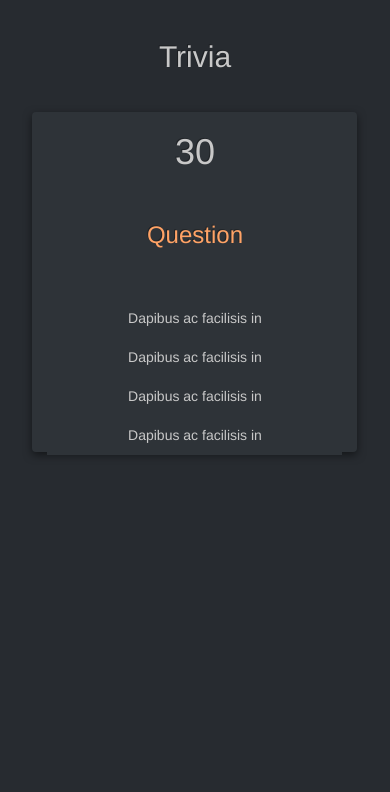
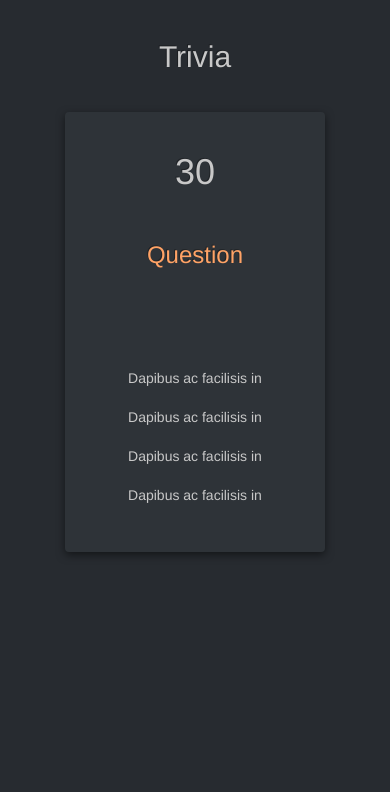
Before and after one commit to asztell/Trivia, a PHP site: page / in a window 390 px wide. Shown: the top 792 px of the page. Run offline with PHP 8.4, Linux system fonts and the light colour scheme; some libraries are stand-ins or nearby versions.

Commit message:
added layout adjustments

```diff
--- a/assets/css/style.css
+++ b/assets/css/style.css
@@ -19,7 +19,7 @@ html {
 }
 
 .panel {
-	height: 340px;
+	height: 440px;
 	-webkit-box-shadow: 0 3px 9px rgba(0, 0, 0, 0.5);
 	box-shadow: 0 3px 9px rgba(0, 0, 0, 0.5);
 	border: none;
--- a/index.html
+++ b/index.html
@@ -15,11 +15,14 @@
 	</div>
 	<div class="container">
 		<div class="row">
-			<div class="panel panel-default col-lg-10 col-lg-offset-1 col-md-10 col-md-offset-1 col-sm-10 col-sm-offset-1 col-xs-10 col-xs-offset-1">
-				<div id="main">
-					<div class="text-center">
+<!-- 			<div class="panel panel-default col-lg-10 col-lg-offset-1 col-md-10 col-md-offset-1 col-sm-10 col-sm-offset-1 col-xs-10 col-xs-offset-1">
+ -->
+			<div class="panel panel-default col-lg-8 col-lg-offset-2 col-md-8 col-md-offset-2 col-sm-8 col-sm-offset-2 col-xs-8 col-xs-offset-2">
+
+ 				<div id="main">
+					<div class="text-center"><br>
 						<h1 id="time_remaining">30</h1><br>
-						<h3 id="question">Question</h3><br><br>
+						<h3 id="question">Question</h3><br><br><br><br>
 						<div class="list-group text-center ">
 							<a href="#" class="list-group-item display_none">
 							</a>
```
